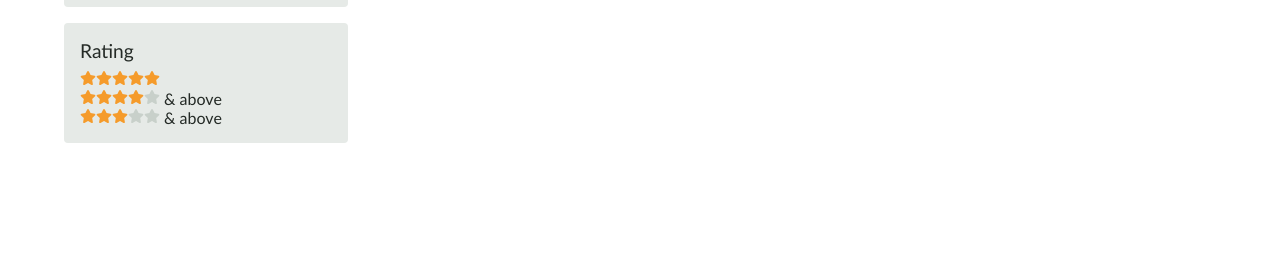
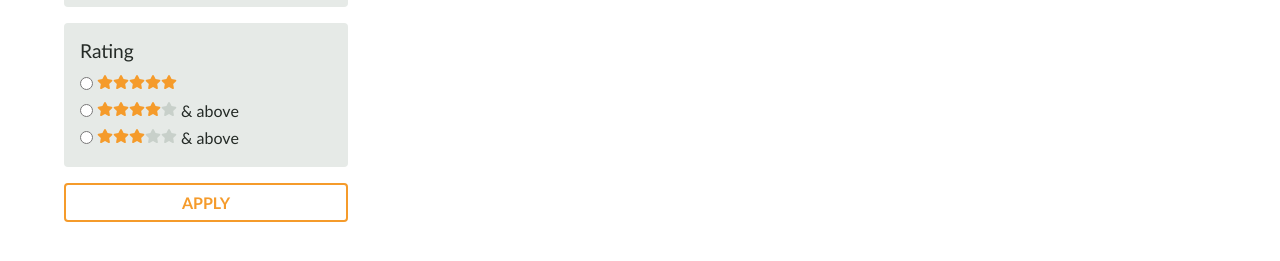
Before and after one commit to devRaphael13/ecommerce, a React (Vite) app: page /products in a window 1280 px wide. Shown: the part 327-588 px from the top of the page. Built offline with nearby package versions, Linux system fonts and the light colour scheme; no server answers.

Commit message:
Bug fixes

```diff
--- a/src/home/components/categories.jsx
+++ b/src/home/components/categories.jsx
@@ -2,9 +2,9 @@ import { GoArrowRight } from "react-icons/go";
 import Spinner from "../../components/spinner";
 import { Link } from "react-router-dom";
 
-function Category({ categoryId, name }) {
+function Category({ name }) {
     return (
-        <Link to="/products" state={categoryId}>
+        <Link to="/products">
             <article className="category fade-in">
                 <h3>{name}</h3>
             </article>
@@ -24,7 +24,7 @@ function Categories({ data }) {
             </div>
             {data ? (
                 <div className="category-container">
-                    {data.count ? data.results.map((cat) => <Category key={cat.id} categoryId={cat.id} name={cat.name} />) : <p>There are no Categories at the moment</p>}
+                    {data.count ? data.results.map((cat) => <Category key={cat.id} name={cat.name} />) : <p>There are no Categories at the moment</p>}
                 </div>
             ) : (
                 <Spinner />
--- a/src/home/components/header.jsx
+++ b/src/home/components/header.jsx
@@ -33,9 +33,10 @@ function Header({ data }) {
                     <p>
                         { data.description }
                     </p>
-                    <a className="btn" href="#">
-                        View more
-                    </a>
+
+                    <Link className="btn" to="/products">
+                        View More
+                    </Link>
                 </div>
 
                 <div className="featured-product">
--- a/src/product/components/reviews.jsx
+++ b/src/product/components/reviews.jsx
@@ -3,7 +3,7 @@ import { getStars } from "../../utils";
 
 function Reviews({ product, reviews }) {
     return (
-        <section className="customer-section">
+        <section className="customer-section fade-in">
             <h2>Verified Customer Reviews</h2>
             <div className="customer-reviews">
                 {reviews ? (
--- a/src/product/product.jsx
+++ b/src/product/product.jsx
@@ -29,9 +29,9 @@ function ProductDetail() {
     return (
         <div className="productdetail">
             <NavBar />
-            <div className="product-detail-container">
+            <div className="product-detail-container fade-in">
                 <Detail product={product} />
-                <section className="product-description">
+                <section className="product-description fade-in">
                     <h2>Product Details</h2>
                     {product ? <p>{product.description}</p> : <Spinner />}
                 </section>
--- a/src/shop/components/filter.jsx
+++ b/src/shop/components/filter.jsx
@@ -2,7 +2,14 @@ import { FaStar } from "react-icons/fa6";
 import Spinner from "../../components/spinner";
 import { useEffect } from "react";
 
-function Category({ categories }) {
+function Category({categories, categoryFilter }) {
+    const cSelect = document.getElementsByClassName("c-select");
+
+    for (let choice of cSelect) {
+        choice.addEventListener("click", (e) => {
+            categoryFilter.current = parseInt(e.target.value)
+        });
+    }
     return (
         <div className="filter">
             <h3>Category</h3>
@@ -10,7 +17,7 @@ function Category({ categories }) {
                 categories.count ? (
                     categories.results.map((category) => (
                         <div className="cat" key={category.id}>
-                            <input type="radio" />
+                            <input className="c-select" type="radio" value={category.id} name="category" />
                             <label htmlFor={category.name}>{category.name}</label>
                         </div>
                     ))
@@ -23,13 +30,14 @@ function Category({ categories }) {
         </div>
     );
 }
-function Price() {
+function Price({ priceFilter }) {
     useEffect(() => {
         const price = document.getElementById("price");
         const priceLabel = document.getElementById("price-label");
 
         if (price && priceLabel) {
             price.addEventListener("input", () => {
+                priceFilter.current = parseInt(price.value);
                 priceLabel.innerHTML = `$ ${price.value}`;
             });
         }
@@ -41,24 +49,39 @@ function Price() {
             <label id="price-label" htmlFor="price">
                 $ 0
             </label>
-            <input id="price" name="price" type="range" min="1" step="1" max="99999" />
+            <input id="price" name="price" type="range" min="100" step="100" max="99999" />
         </div>
     );
 }
 
-function Rating() {
+function Rating({ ratingFilter }) {
+    useEffect(() => {
+        const starSelect = document.getElementsByClassName("star-filter");
+        for (const elem of starSelect) {
+            elem.addEventListener("click", (e) => {
+                ratingFilter.current = parseInt(e.target.value);
+            });
+        }
+    });
+
     return (
         <div className="filter">
             <h3>Rating</h3>
             <div>
-                <div>
+                <div className="star-container">
+                    <input type="radio" value="5" name="star-filter" className="star-filter" />
+                    <div className="star-select">
                         <FaStar className="yellow_star" />
                         <FaStar className="yellow_star" />
                         <FaStar className="yellow_star" />
                         <FaStar className="yellow_star" />
                         <FaStar className="yellow_star" />
                     </div>
-                <div>
+                </div>
+
+                <div className="star-container">
+                    <input type="radio" value="4" name="star-filter" className="star-filter" />
+                    <div className="star-select">
                         <FaStar className="yellow_star" />
                         <FaStar className="yellow_star" />
                         <FaStar className="yellow_star" />
@@ -66,8 +89,11 @@ function Rating() {
                         <FaStar className="star" />
                         <span> & above</span>
                     </div>
+                </div>
 
-                <div>
+                <div className="star-container">
+                    <input type="radio" value="3" name="star-filter" className="star-filter" />
+                    <div className="star-select">
                         <FaStar className="yellow_star" />
                         <FaStar className="yellow_star" />
                         <FaStar className="yellow_star" />
@@ -77,15 +103,19 @@ function Rating() {
                     </div>
                 </div>
             </div>
+        </div>
     );
 }
 
-function Filter({ data }) {
+function Filter({ data, categoryFilter, priceFilter, ratingFilter }) {
     return (
         <aside>
-            <Category categories={data} />
-            <Price />
-            <Rating />
+            <Category categories={data} categoryFilter={categoryFilter}/>
+            <Price priceFilter={priceFilter} />
+            <Rating ratingFilter={ratingFilter} />
+            <button id="btn" className="filter-btn">
+                APPLY
+            </button>
         </aside>
     );
 }
--- a/src/shop/shop.css
+++ b/src/shop/shop.css
@@ -18,6 +18,27 @@
     display: flex;
     flex-direction: column;
     gap: 1rem;
+}
+
+.filter-btn {
+    border: 2px solid var(--accent);
+    width: 100%;
+    padding: 0.5rem 0;
+    color: var(--accent);
+    font-weight: bold;
+    cursor: pointer;
+    border-radius: 0.25rem;
+}
+
+.star-container {
+    display: flex;
+    gap: 0.25rem;
+    align-items: center;
+}
+
+.star-select {
+    padding: 0.125rem 0;
+    margin: 0.125rem 0;
 }
 
 .shop main {
--- a/src/shop/shop.jsx
+++ b/src/shop/shop.jsx
@@ -1,4 +1,4 @@
-import { useEffect, useState } from "react";
+import { useEffect, useRef, useState } from "react";
 
 import NavBar from "../components/navbar";
 import ProductList from "../components/product";
@@ -12,11 +12,10 @@ function Shop() {
     const [categories, setCategories] = useState(null);
     const [products, setProducts] = useState(null);
     const [showFilter, setShowFilter] = useState(true);
-    const { state }  = useLocation()
-    const [categoryFilter, setCategoryFilter] = useState(null)
-    const [vendorFilter, setVendorFilter] = useState(null)
-    const [priceFilter, setPriceFilter] = useState(null)
-    const [ratingFilter, setRatingFilter] = useState(null)
+
+    const categoryFilter = useRef(null)
+    const priceFilter = useRef(null)
+    const ratingFilter = useRef(null)
 
     window.addEventListener("resize", () => {
         if (window.innerWidth < 720) {
@@ -27,16 +26,21 @@ function Shop() {
     useEffect(() => {
         dataFetch("https://django-ecommerce-api.vercel.app/api/products/", setProducts);
         dataFetch("https://django-ecommerce-api.vercel.app/api/categories/?parent=true", setCategories);
+
+        const btn = document.getElementById("btn")
+        btn.addEventListener("click", (e) => {
+            console.log(categoryFilter.current, priceFilter.current, ratingFilter.current)
+        })
     }, []);
 
     return (
         <div className="shop">
             <NavBar />
             <section className="shop-content">
-                {showFilter && <Filter data={categories} />}
+                {showFilter && <Filter data={categories} {...{categoryFilter, priceFilter, ratingFilter}}/>}
                 <main>
                     <Ordering showFilter={showFilter} setShowFilter={setShowFilter} />
-                    <ProductList data={products} {...{categoryFilter, vendorFilter, priceFilter, ratingFilter} }/>
+                    <ProductList data={products} />
                 </main>
             </section>
         </div>
```
Lines whose indentation alone changed are shown as unchanged.
